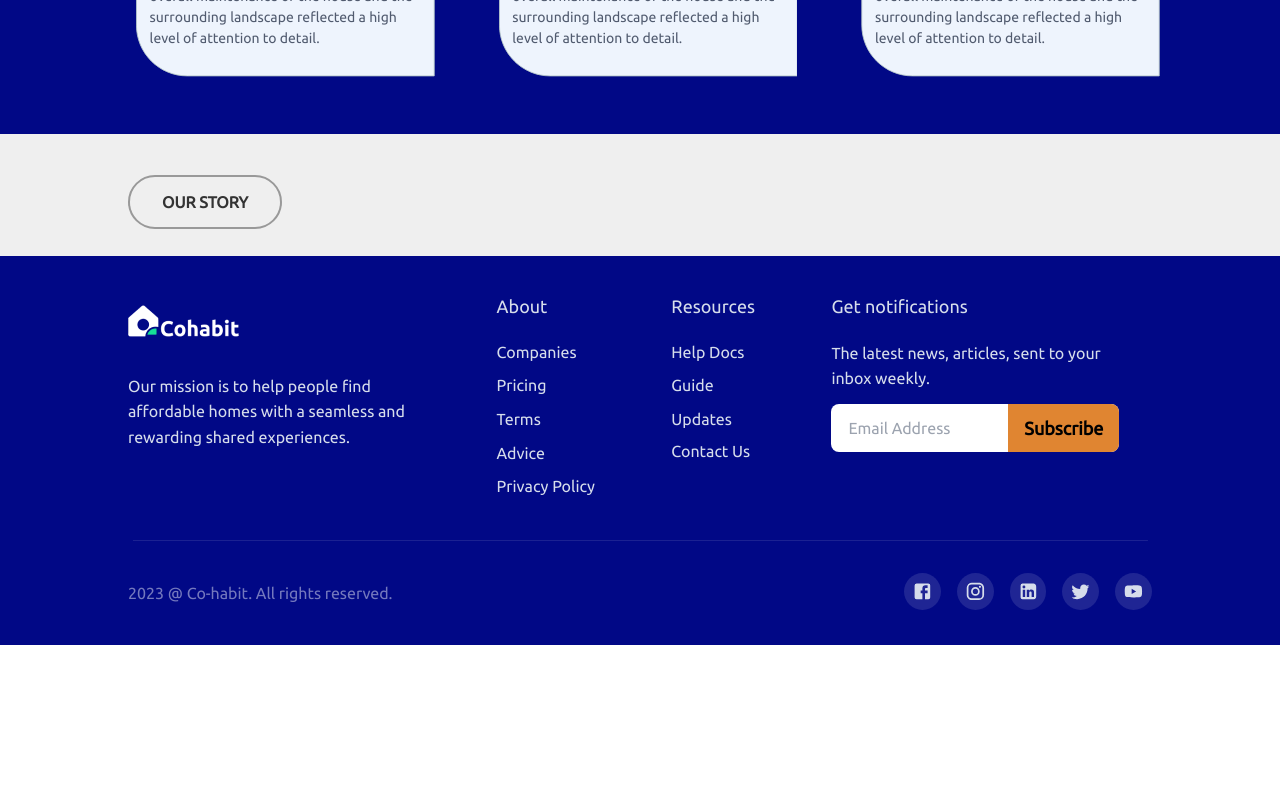
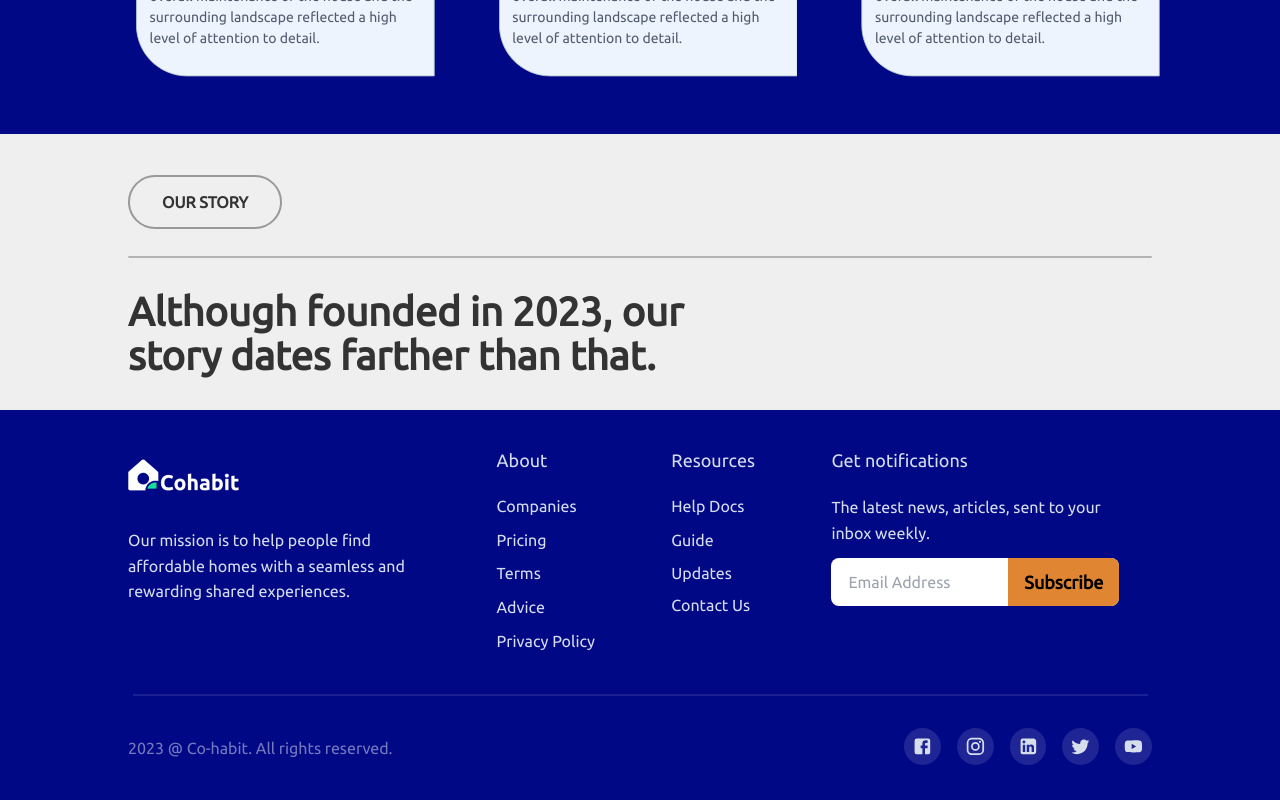
Before and after one commit to lazynerd-studios/Co-Habit-Landing, a React (Vite) app: page /about-us in a window 1280 px wide. Shown: the part 1319-2119 px from the top of the page. Before the commit the page ends 1964 px from the top, so only its background shows below. Built offline with nearby package versions, Linux system fonts and the light colour scheme.

Commit message:
Update AboutUs.jsx

```diff
--- a/src/Components/About Us/AboutUs.jsx
+++ b/src/Components/About Us/AboutUs.jsx
@@ -98,7 +98,7 @@ const AboutUs = () => (
           </h1>
 
           {/* text-in-shapes */}
-          <div className="grid grid-cols-1 gap-4 tablet:gap-8 laptop:grid-cols-3 tablet:grid-cols-2 laptop:gap-[4rem]">
+          <div className="grid grid-cols-1 gap-4 tablet:gap-8 laptop:grid-cols-3 tablet:grid-cols-2 laptop:gap-[4rem] laptop:-ml-">
 
             {/* styled rectangle 1 */}
             <div className="laptop:relative">
@@ -211,6 +211,16 @@ const AboutUs = () => (
             </button>
           </span>
 
+          <img src={SeparatingLines} className='py-8' alt='separating-lines' />
+
+          <h1 className='laptop:w-[39.75rem] text-[2.5rem] font-bold leading-[2.75rem]'>
+            Although founded in 2023, our story
+            dates farther than that.
+          </h1>
+
+
+
+
         </div>
       </div>
 
```
